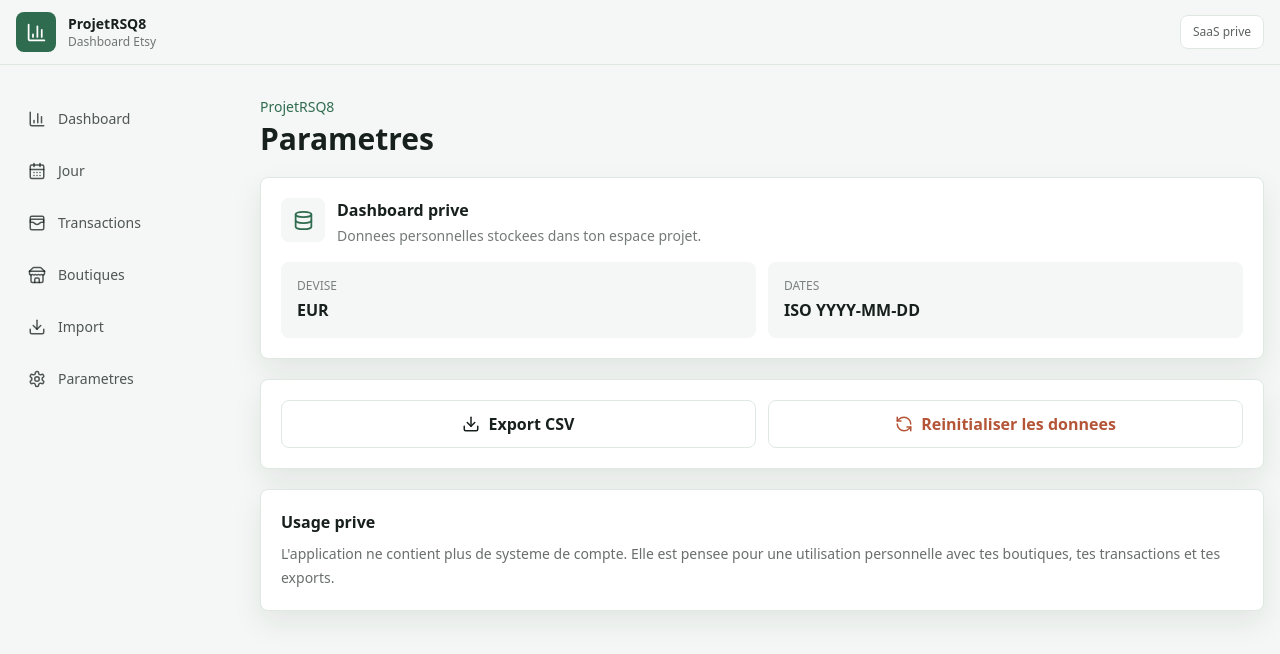
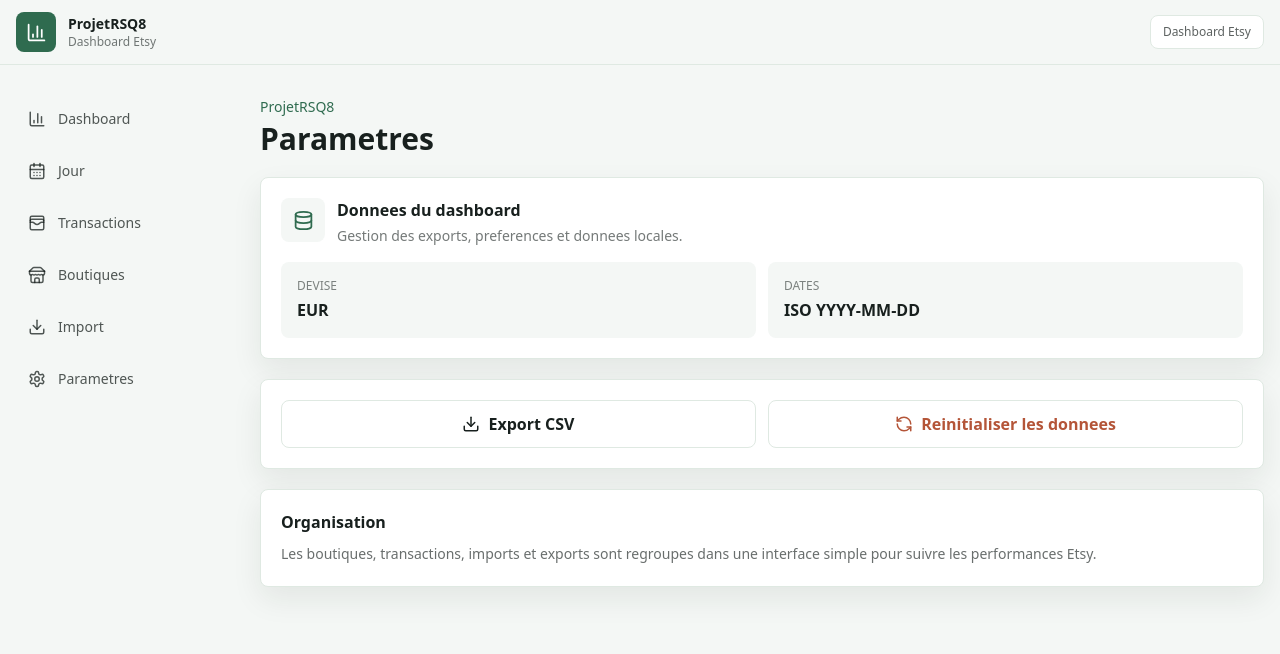
Before and after one commit to SamSammm78/ProjetRSQ8, a Next.js app: page /settings in a window 1280 px wide. Shown: the top 654 px of the page. Built offline with nearby package versions, Linux system fonts and the light colour scheme.

Commit message:
Clean private usage labels

```diff
--- a/app/layout.tsx
+++ b/app/layout.tsx
@@ -36,7 +36,7 @@
                 </span>
               </Link>
               <div className="rounded-lg border border-sage bg-white px-3 py-2 text-xs font-medium text-ink/70">
-                SaaS prive
+                Dashboard Etsy
               </div>
             </div>
           </header>
--- a/app/settings/page.tsx
+++ b/app/settings/page.tsx
@@ -35,9 +35,9 @@
             <Database size={21} />
           </span>
           <div>
-            <h2 className="font-semibold">Dashboard prive</h2>
+            <h2 className="font-semibold">Donnees du dashboard</h2>
             <p className="mt-1 text-sm text-ink/60">
-              Donnees personnelles stockees dans ton espace projet.
+              Gestion des exports, preferences et donnees locales.
             </p>
           </div>
         </div>
@@ -65,10 +65,10 @@
       </section>
 
       <section className="rounded-lg border border-sage bg-white p-5 shadow-soft">
-        <h2 className="font-semibold">Usage prive</h2>
+        <h2 className="font-semibold">Organisation</h2>
         <p className="mt-2 text-sm leading-6 text-ink/65">
-          L&apos;application ne contient plus de systeme de compte. Elle est pensee pour une
-          utilisation personnelle avec tes boutiques, tes transactions et tes exports.
+          Les boutiques, transactions, imports et exports sont regroupes dans une interface
+          simple pour suivre les performances Etsy.
         </p>
       </section>
     </PageShell>
```
Also changed, not shown: 1 other file (tests, documents, lock files or other folders).
